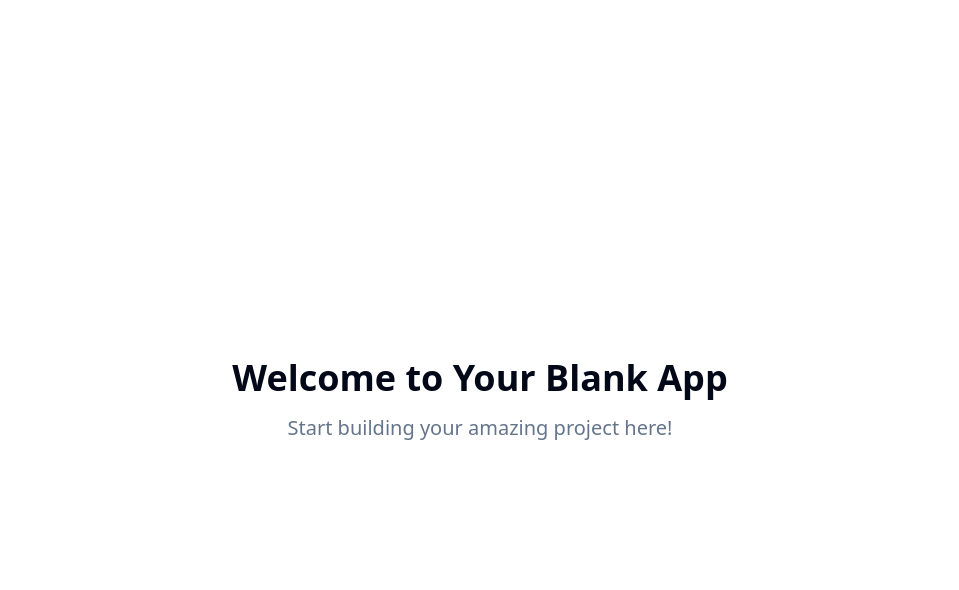
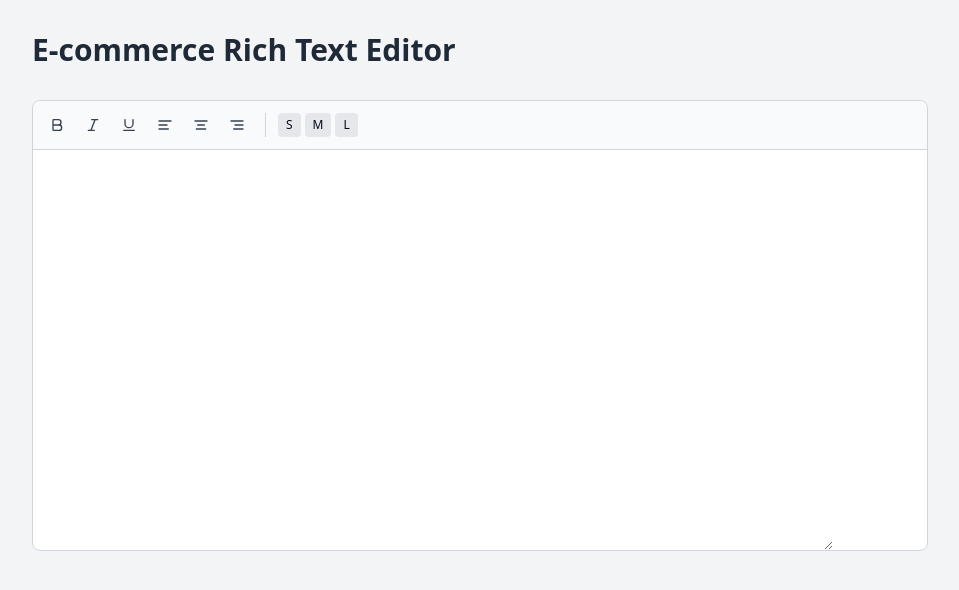
Before and after one commit to Ashrime/ecom-text-composer, a React (Vite) app: page / in a window 1280 px wide. Shown: the top 590 px of the page, without its empty margins (160-1119 px from the left). Built offline with nearby package versions, Linux system fonts and the light colour scheme.

Commit message:
feat: Implement rich text editor component

```diff
--- a/package.json
+++ b/package.json
@@ -39,6 +39,7 @@
     "@radix-ui/react-toggle": "^1.1.0",
     "@radix-ui/react-toggle-group": "^1.1.0",
     "@radix-ui/react-tooltip": "^1.1.4",
+    "@reduxjs/toolkit": "^2.8.2",
     "@tanstack/react-query": "^5.56.2",
     "class-variance-authority": "^0.7.1",
     "clsx": "^2.1.1",
@@ -52,6 +53,7 @@
     "react-day-picker": "^8.10.1",
     "react-dom": "^18.3.1",
     "react-hook-form": "^7.53.0",
+    "react-redux": "^9.2.0",
     "react-resizable-panels": "^2.1.3",
     "react-router-dom": "^6.26.2",
     "recharts": "^2.12.7",
--- a/src/App.tsx
+++ b/src/App.tsx
@@ -1,14 +1,18 @@
+
 import { Toaster } from "@/components/ui/toaster";
 import { Toaster as Sonner } from "@/components/ui/sonner";
 import { TooltipProvider } from "@/components/ui/tooltip";
 import { QueryClient, QueryClientProvider } from "@tanstack/react-query";
 import { BrowserRouter, Routes, Route } from "react-router-dom";
+import { Provider } from 'react-redux';
+import { store } from './store/store';
 import Index from "./pages/Index";
 import NotFound from "./pages/NotFound";
 
 const queryClient = new QueryClient();
 
 const App = () => (
+  <Provider store={store}>
     <QueryClientProvider client={queryClient}>
       <TooltipProvider>
         <Toaster />
@@ -16,12 +20,12 @@ const App = () => (
         <BrowserRouter>
           <Routes>
             <Route path="/" element={<Index />} />
-          {/* ADD ALL CUSTOM ROUTES ABOVE THE CATCH-ALL "*" ROUTE */}
             <Route path="*" element={<NotFound />} />
           </Routes>
         </BrowserRouter>
       </TooltipProvider>
     </QueryClientProvider>
+  </Provider>
 );
 
 export default App;
--- /dev/null
+++ b/src/components/EditorToolbar.tsx
@@ -0,0 +1,72 @@
+
+import React from 'react';
+import { Bold, Italic, Underline, AlignLeft, AlignCenter, AlignRight } from 'lucide-react';
+
+interface EditorToolbarProps {
+  onCommand: (command: string, value?: string) => void;
+  onResize: (width: number, height: number) => void;
+}
+
+const EditorToolbar: React.FC<EditorToolbarProps> = ({ onCommand, onResize }) => {
+  const toolbarButtons = [
+    { command: 'bold', icon: Bold, label: 'Bold' },
+    { command: 'italic', icon: Italic, label: 'Italic' },
+    { command: 'underline', icon: Underline, label: 'Underline' },
+    { command: 'justifyLeft', icon: AlignLeft, label: 'Align Left' },
+    { command: 'justifyCenter', icon: AlignCenter, label: 'Align Center' },
+    { command: 'justifyRight', icon: AlignRight, label: 'Align Right' },
+  ];
+
+  const handleResize = (size: 'small' | 'medium' | 'large') => {
+    const sizes = {
+      small: { width: 600, height: 300 },
+      medium: { width: 800, height: 400 },
+      large: { width: 1000, height: 500 }
+    };
+    onResize(sizes[size].width, sizes[size].height);
+  };
+
+  return (
+    <div className="toolbar bg-gray-50 border-b border-gray-300 p-2 flex items-center gap-1">
+      {toolbarButtons.map(({ command, icon: Icon, label }) => (
+        <button
+          key={command}
+          onClick={() => onCommand(command)}
+          className="toolbar-btn p-2 rounded hover:bg-gray-200 transition-colors duration-200 flex items-center justify-center"
+          title={label}
+          type="button"
+        >
+          <Icon size={16} className="text-gray-700" />
+        </button>
+      ))}
+
+      <div className="separator w-px h-6 bg-gray-300 mx-2" />
+
+      <div className="resize-controls flex gap-1">
+        <button
+          onClick={() => handleResize('small')}
+          className="text-xs px-2 py-1 bg-gray-200 hover:bg-gray-300 rounded transition-colors duration-200"
+          type="button"
+        >
+          S
+        </button>
+        <button
+          onClick={() => handleResize('medium')}
+          className="text-xs px-2 py-1 bg-gray-200 hover:bg-gray-300 rounded transition-colors duration-200"
+          type="button"
+        >
+          M
+        </button>
+        <button
+          onClick={() => handleResize('large')}
+          className="text-xs px-2 py-1 bg-gray-200 hover:bg-gray-300 rounded transition-colors duration-200"
+          type="button"
+        >
+          L
+        </button>
+      </div>
+    </div>
+  );
+};
+
+export default EditorToolbar;
--- /dev/null
+++ b/src/components/RichTextEditor.tsx
@@ -0,0 +1,78 @@
+
+import React, { useRef, useCallback, useEffect } from 'react';
+import { useAppSelector } from '../hooks/useAppSelector';
+import { useAppDispatch } from '../hooks/useAppDispatch';
+import { setContent, setDimensions } from '../store/editorSlice';
+import EditorToolbar from './EditorToolbar';
+import { AlignCenter, AlignLeft, AlignRight, Bold, Italic, Underline } from 'lucide-react';
+
+const RichTextEditor: React.FC = () => {
+  const dispatch = useAppDispatch();
+  const { content, width, height } = useAppSelector((state) => state.editor);
+  const editorRef = useRef<HTMLDivElement>(null);
+
+  const executeCommand = useCallback((command: string, value?: string) => {
+    document.execCommand(command, false, value);
+    if (editorRef.current) {
+      dispatch(setContent(editorRef.current.innerHTML));
+    }
+  }, [dispatch]);
+
+  const handleContentChange = useCallback(() => {
+    if (editorRef.current) {
+      dispatch(setContent(editorRef.current.innerHTML));
+    }
+  }, [dispatch]);
+
+  const handleKeyDown = useCallback((e: React.KeyboardEvent) => {
+    if (e.ctrlKey || e.metaKey) {
+      switch (e.key) {
+        case 'b':
+          e.preventDefault();
+          executeCommand('bold');
+          break;
+        case 'i':
+          e.preventDefault();
+          executeCommand('italic');
+          break;
+        case 'u':
+          e.preventDefault();
+          executeCommand('underline');
+          break;
+      }
+    }
+  }, [executeCommand]);
+
+  const resizeEditor = useCallback((newWidth: number, newHeight: number) => {
+    dispatch(setDimensions({ width: newWidth, height: newHeight }));
+  }, [dispatch]);
+
+  useEffect(() => {
+    if (editorRef.current && content !== editorRef.current.innerHTML) {
+      editorRef.current.innerHTML = content;
+    }
+  }, [content]);
+
+  return (
+    <div className="rich-text-editor border border-gray-300 rounded-lg overflow-hidden bg-white">
+      <EditorToolbar onCommand={executeCommand} onResize={resizeEditor} />
+      <div
+        ref={editorRef}
+        contentEditable
+        className="editor-content p-4 outline-none min-h-96 text-gray-800 leading-relaxed"
+        style={{
+          width: `${width}px`,
+          height: `${height}px`,
+          resize: 'both',
+          overflow: 'auto'
+        }}
+        onInput={handleContentChange}
+        onKeyDown={handleKeyDown}
+        suppressContentEditableWarning={true}
+        placeholder="Start typing..."
+      />
+    </div>
+  );
+};
+
+export default RichTextEditor;
--- /dev/null
+++ b/src/hooks/useAppDispatch.ts
@@ -0,0 +1,5 @@
+
+import { useDispatch } from 'react-redux';
+import type { AppDispatch } from '../store/store';
+
+export const useAppDispatch = () => useDispatch<AppDispatch>();
--- /dev/null
+++ b/src/hooks/useAppSelector.ts
@@ -0,0 +1,5 @@
+
+import { TypedUseSelectorHook, useSelector } from 'react-redux';
+import type { RootState } from '../store/store';
+
+export const useAppSelector: TypedUseSelectorHook<RootState> = useSelector;
--- a/src/pages/Index.tsx
+++ b/src/pages/Index.tsx
@@ -1,11 +1,12 @@
-// Update this page (the content is just a fallback if you fail to update the page)
+
+import RichTextEditor from '../components/RichTextEditor';
 
 const Index = () => {
   return (
-    <div className="min-h-screen flex items-center justify-center bg-background">
-      <div className="text-center">
-        <h1 className="text-4xl font-bold mb-4">Welcome to Your Blank App</h1>
-        <p className="text-xl text-muted-foreground">Start building your amazing project here!</p>
+    <div className="min-h-screen bg-gray-100 p-8">
+      <div className="max-w-4xl mx-auto">
+        <h1 className="text-3xl font-bold text-gray-800 mb-8">E-commerce Rich Text Editor</h1>
+        <RichTextEditor />
       </div>
     </div>
   );
--- /dev/null
+++ b/src/store/editorSlice.ts
@@ -0,0 +1,36 @@
+
+import { createSlice, PayloadAction } from '@reduxjs/toolkit';
+
+interface EditorState {
+  content: string;
+  isLoading: boolean;
+  width: number;
+  height: number;
+}
+
+const initialState: EditorState = {
+  content: '',
+  isLoading: false,
+  width: 800,
+  height: 400,
+};
+
+const editorSlice = createSlice({
+  name: 'editor',
+  initialState,
+  reducers: {
+    setContent: (state, action: PayloadAction<string>) => {
+      state.content = action.payload;
+    },
+    setLoading: (state, action: PayloadAction<boolean>) => {
+      state.isLoading = action.payload;
+    },
+    setDimensions: (state, action: PayloadAction<{ width: number; height: number }>) => {
+      state.width = action.payload.width;
+      state.height = action.payload.height;
+    },
+  },
+});
+
+export const { setContent, setLoading, setDimensions } = editorSlice.actions;
+export default editorSlice.reducer;
--- /dev/null
+++ b/src/store/store.ts
@@ -0,0 +1,12 @@
+
+import { configureStore } from '@reduxjs/toolkit';
+import editorReducer from './editorSlice';
+
+export const store = configureStore({
+  reducer: {
+    editor: editorReducer,
+  },
+});
+
+export type RootState = ReturnType<typeof store.getState>;
+export type AppDispatch = typeof store.dispatch;
```
Also changed, not shown: 1 other file (tests, documents, lock files or other folders). Lines whose indentation alone changed are shown as unchanged.
